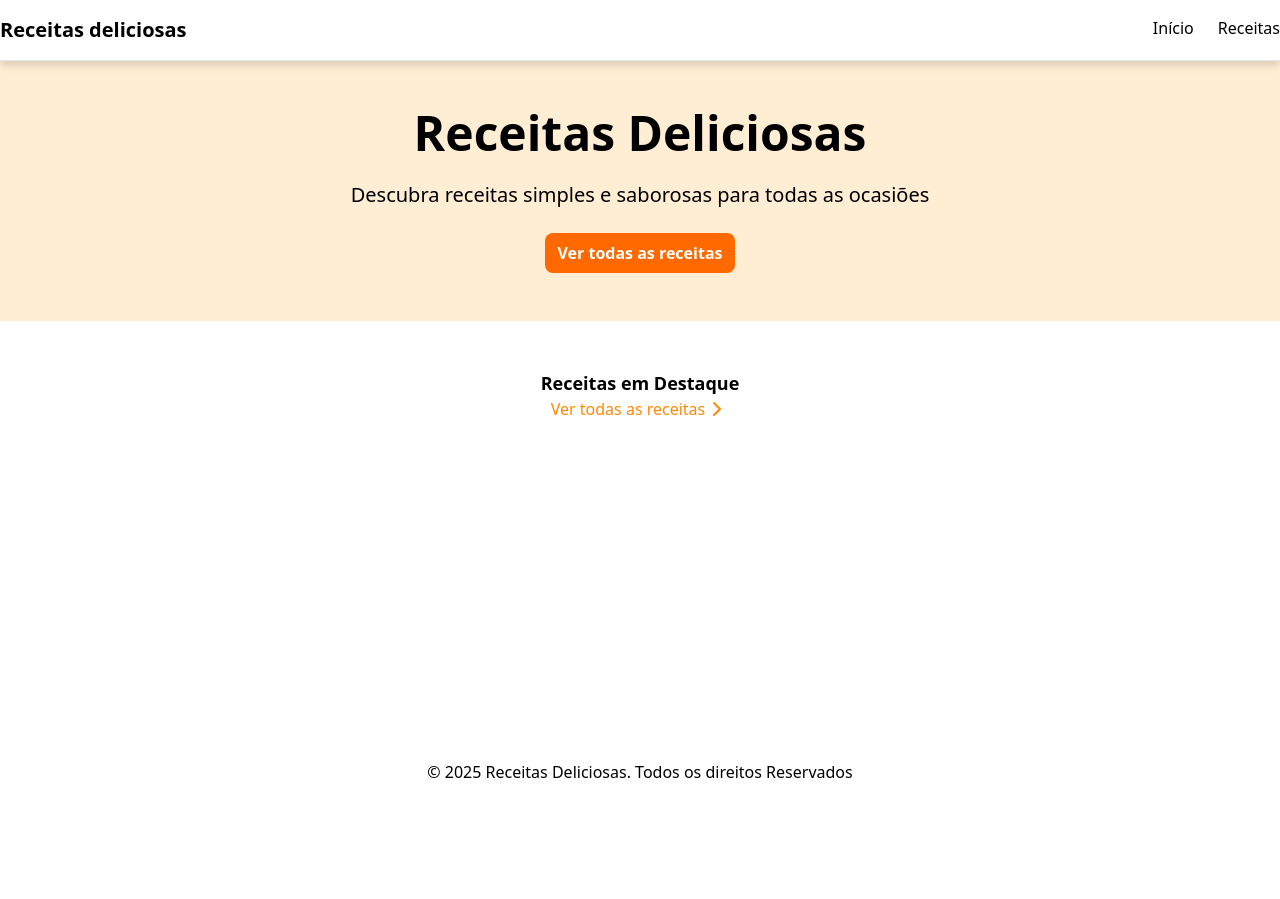
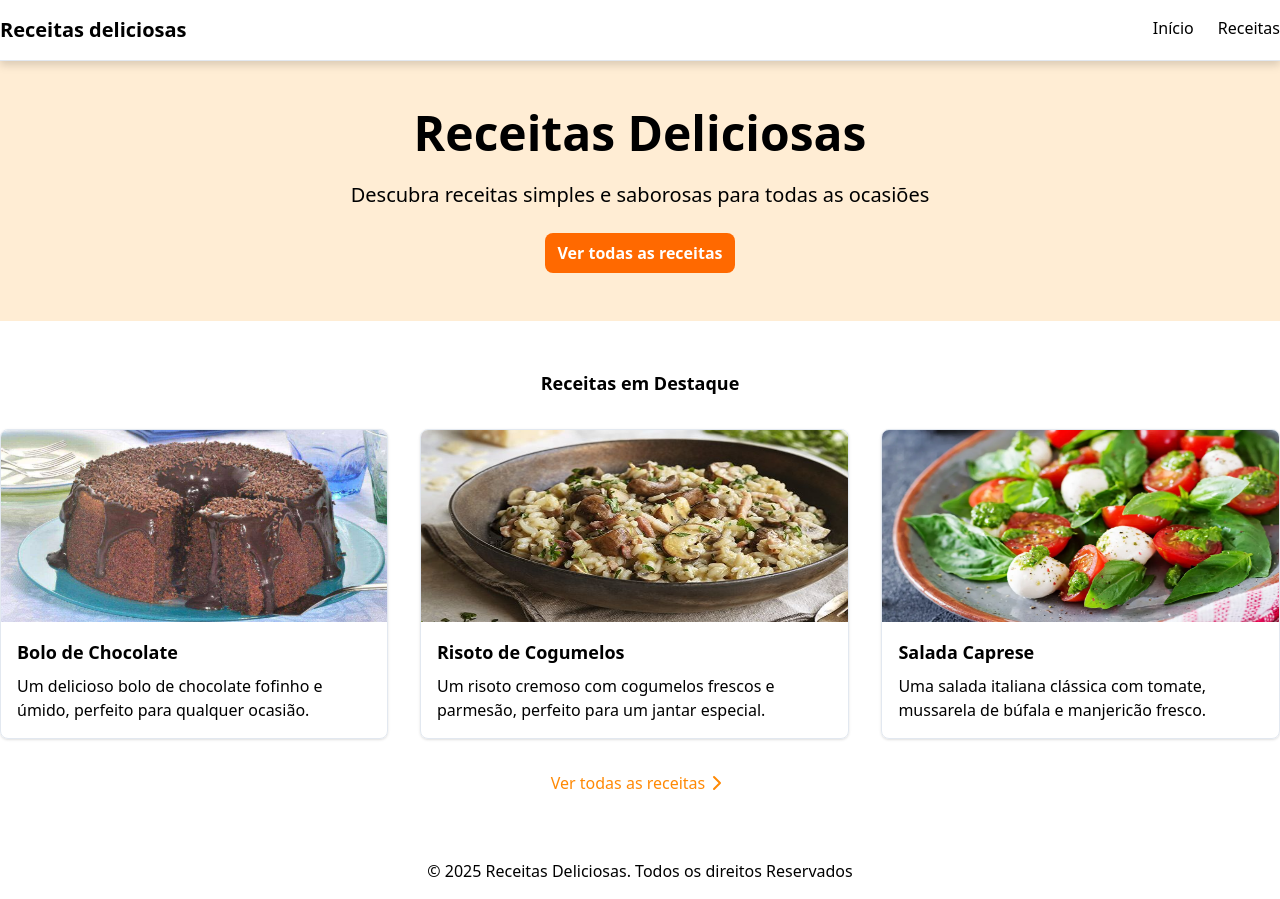
Before and after one commit to meloluvert/site-receitas-capacitacao, a Next.js app: page / in a window 1280 px wide. Before the commit the page ends 800 px from the top, so only its background shows below. Built offline with nearby package versions, Linux system fonts and the light colour scheme.

Commit message:
feat: mostra receitas em destaque

```diff
--- a/src/app/page.tsx
+++ b/src/app/page.tsx
@@ -1,6 +1,9 @@
 import { ChevronRight } from "lucide-react";
 import Link from "next/link";
+import { recipes } from "@/lib/data";
+import { RecipeCard } from "@/components/RecipeCard";
 export default function Home() {
+  const featuredRecipes = recipes.slice(0, 3);
   return (
     <main className="flex-grow ">
       <section className=" gap-4 py-12  bg-orange-100">
@@ -19,12 +22,19 @@
       </section>
 
       <section className="py-12">
-        <div className=" flex flex-col items-center container mx-auto">
+        <div className=" flex flex-col items-center container mx-auto gap-8">
           <h2 className="text-lg font-bold">Receitas em Destaque</h2>
-
-          <Link href="/receitas" className="flex text-orange-400 hover:text-orange-700 transition-colors">
-          Ver todas as receitas
-          <ChevronRight/>
+          <div className="flex w-full gap-8">
+            {featuredRecipes.map((recipe) => (
+              <RecipeCard key={recipes.id} recipe={recipe} />
+            ))}
+          </div>
+          <Link
+            href="/receitas"
+            className="flex text-orange-400 hover:text-orange-700 transition-colors"
+          >
+            Ver todas as receitas
+            <ChevronRight />
           </Link>
         </div>
       </section>
```
